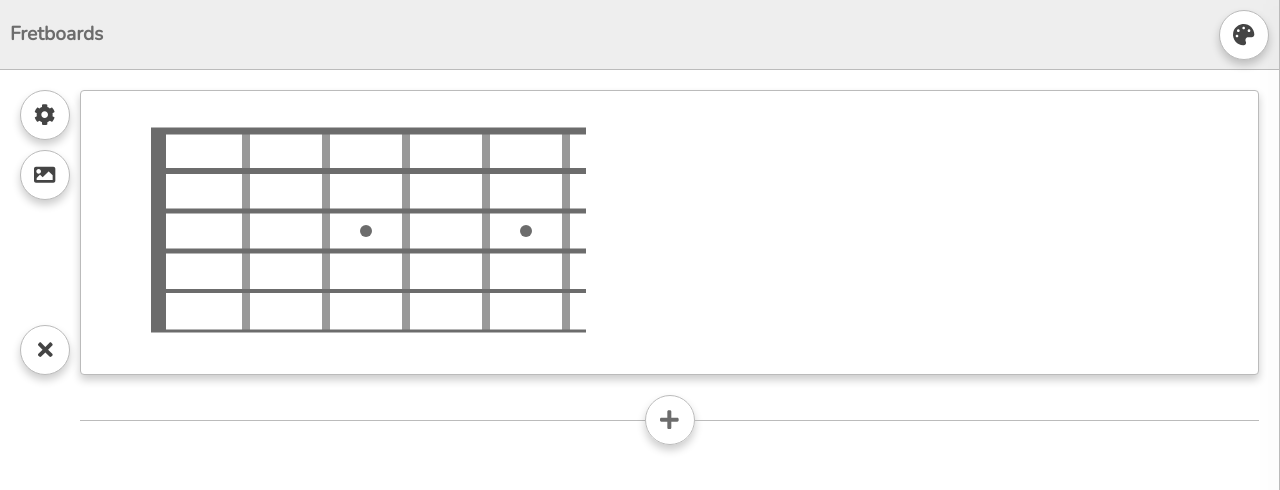
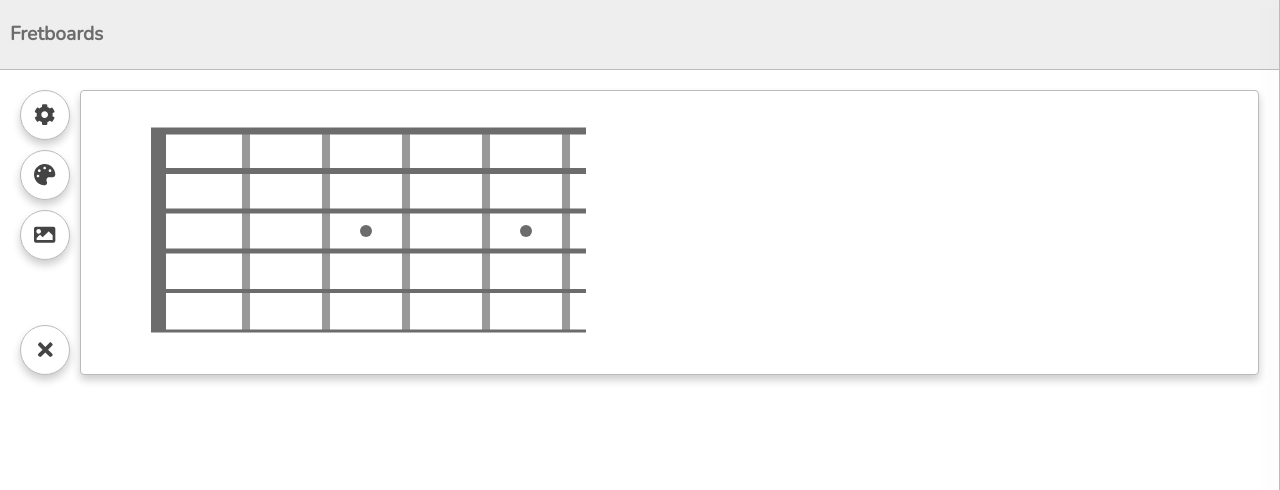
Before and after one commit to bali182/magic-fretboard, a React app: page / in a window 1280 px wide. Shown: the top 490 px of the page. Built offline with nearby package versions, Linux system fonts and the light colour scheme.

Commit message:
Limiting to 1 fretboard for now

```diff
--- a/src/components/FretboardsView/FretboardView.tsx
+++ b/src/components/FretboardsView/FretboardView.tsx
@@ -10,7 +10,7 @@ import { nanoid } from 'nanoid'
 import isNil from 'lodash/isNil'
 import { downloadAsPng } from '../../converters/downloadAsPng'
 import { FretboardMenuButton } from './FretboardMenuButton'
-import { faImage, faTimes, faCog } from '@fortawesome/free-solid-svg-icons'
+import { faImage, faTimes, faCog, faPalette } from '@fortawesome/free-solid-svg-icons'
 import { FretboardMenu, Top, Bottom } from './FretboardMenu'
 import { getNoteByStringAndFret } from '../../noteUtils'
 import { isMarkerSelection } from '../Fretboard/TypeGuards'
@@ -140,6 +140,11 @@ export class _FretboardView extends PureComponent<FretboardViewProps> {
     })
   }
 
+  private onThemeSelected = () => {
+    const { setSelection } = this.props
+    setSelection({ fretboardId: null, selection: { type: 'themeSelection' } })
+  }
+
   private downloadAsPng = () => {
     downloadAsPng(this.props.model, this.props.theme)
   }
@@ -159,11 +164,8 @@ export class _FretboardView extends PureComponent<FretboardViewProps> {
       <div className={containerStyle}>
         <FretboardMenu>
           <Top>
-            <FretboardMenuButton
-              onClick={this.onFretboardSelectedFromMenu}
-              icon={faCog}
-              tooltip="Fretboard configuration"
-            />
+            <FretboardMenuButton onClick={this.onFretboardSelectedFromMenu} icon={faCog} tooltip="Edit fretboard" />
+            <FretboardMenuButton icon={faPalette} onClick={this.onThemeSelected} tooltip="Edit theme" />
             <FretboardMenuButton onClick={this.downloadAsPng} icon={faImage} tooltip="Download as PNG" />
           </Top>
           <Bottom>
--- a/src/components/FretboardsView/FretboardsView.tsx
+++ b/src/components/FretboardsView/FretboardsView.tsx
@@ -1,16 +1,11 @@
 import React, { PureComponent, Fragment } from 'react'
 import { css } from 'emotion'
 import { FretboardView } from './FretboardView'
-import { FretboardModel, FretboardOrientation } from '../Fretboard/FretboardModel'
+import { FretboardModel } from '../Fretboard/FretboardModel'
 import { MagicFretboardAppState } from '../../state/state'
 import { connect } from 'react-redux'
-import { AddButton } from './AddButton'
 import { addFretboard } from '../../state/fretboards/fretboards.actionCreators'
-import { nanoid } from 'nanoid'
-import { sixGuitarStrings } from '../Fretboard/defaultStrings'
 import { EditorHeader, EditorTitle } from '../EditorPanel/EditorHeader'
-import { FretboardMenuButton } from './FretboardMenuButton'
-import { faPalette } from '@fortawesome/free-solid-svg-icons'
 import { setSelection } from '../../state/selection/selection.actionCreators'
 import { FretboardSeparator } from './FretboardSeparator'
 
@@ -45,33 +40,12 @@ type ActionCreatorProps = {
 }
 
 export class _FretboardsView extends PureComponent<FretboardsViewProps> {
-  private addFretboard = () => {
-    const { addFretboard } = this.props
-    addFretboard({
-      fretboard: {
-        type: 'fretboard',
-        id: nanoid(),
-        firstVisibleFret: 0,
-        lastVisibleFret: 5,
-        markers: [],
-        orientation: FretboardOrientation.RightHanded,
-        strings: sixGuitarStrings,
-      },
-    })
-  }
-
-  private onThemeSelected = () => {
-    const { setSelection } = this.props
-    setSelection({ fretboardId: null, selection: { type: 'themeSelection' } })
-  }
-
   render() {
     const { fretboards } = this.props
     return (
       <div className={fretboardsViewStyle}>
         <EditorHeader>
           <EditorTitle title="Fretboards" />
-          <FretboardMenuButton icon={faPalette} onClick={this.onThemeSelected} tooltip="Edit theme" />
         </EditorHeader>
         <div className={scrollAreaStyle}>
           {fretboards.map((fretboard, i) => (
@@ -80,7 +54,6 @@ export class _FretboardsView extends PureComponent<FretboardsViewProps> {
               {i === fretboards.length - 1 ? null : <FretboardSeparator />}
             </Fragment>
           ))}
-          <AddButton onClick={this.addFretboard} />
         </div>
       </div>
     )
```
Also changed, not shown: 1 other file (tests, documents, lock files or other folders).
